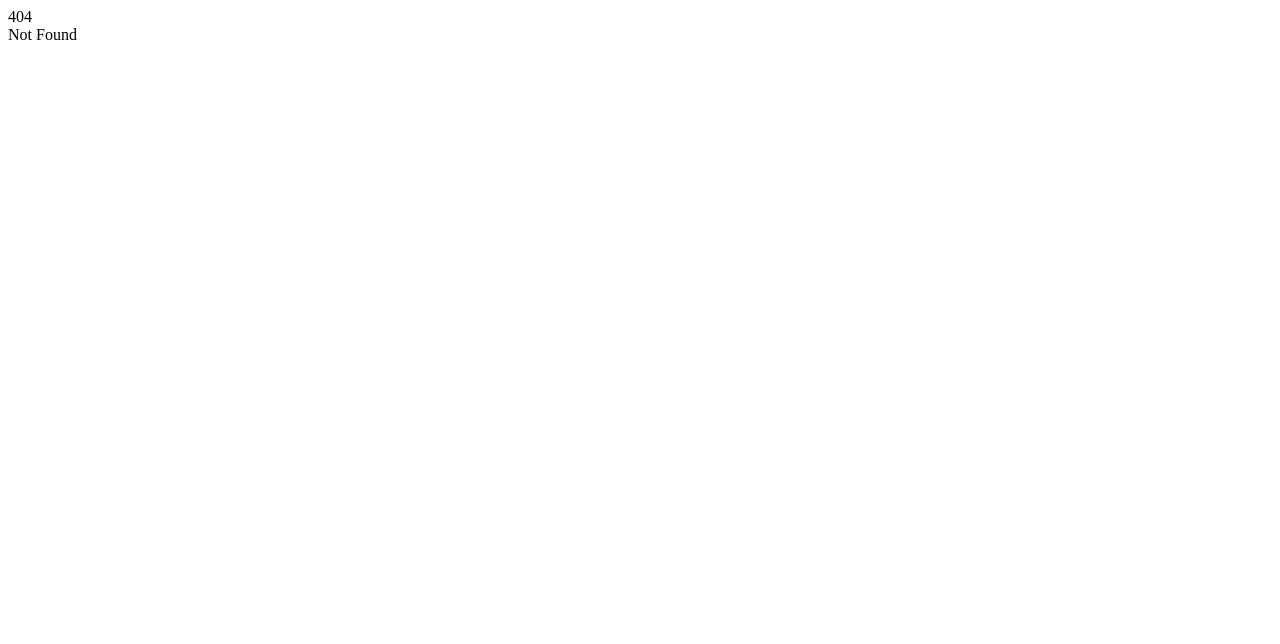
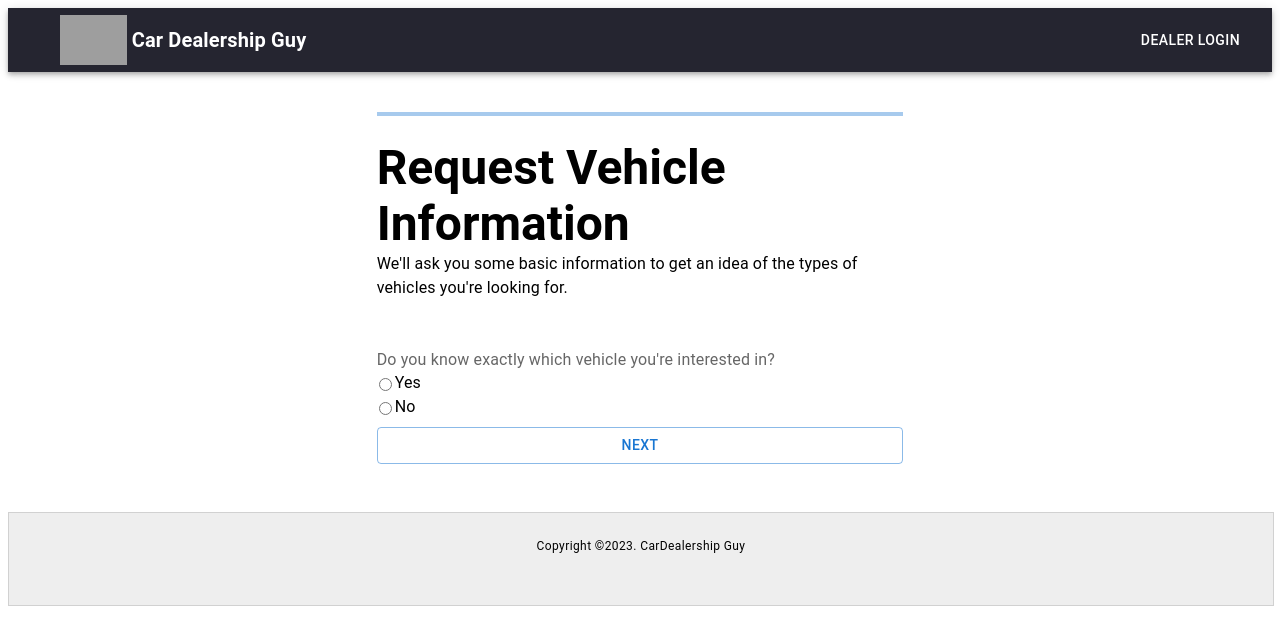
Before and after one commit to harshcardealershipguy/car-dealership-guy, a Next.js app in the folder frontend/: page /create-vehicle-request/initial in a window 1280 px wide. Before the commit this address had no page. Shown: the top 644 px of the page. Built offline with nearby package versions, Linux system fonts and the light colour scheme; grey boxes are pictures that could not be loaded.

Commit message:
Add path param for lead form, clean up pages

```diff
--- a/frontend/src/components/CreateVehicleRequest/Page1.js
+++ b/frontend/src/components/CreateVehicleRequest/Page1.js
@@ -1,7 +1,4 @@
-import { useForm } from "react-hook-form";
-
-
-import {Field} from "@/components/CreateVehicleRequest/Field";
+import {useForm} from "react-hook-form";
 import {useEffect, useState} from "react";
 import {Button, FormControl, FormControlLabel, FormLabel, RadioGroup, Typography} from "@mui/material";
 
@@ -24,9 +21,9 @@ export const Page1 = ({goToPage}) => {
         //TODO: save to DB
 
         if(state['exact_vehicle_known'] === 'exact_vehicle_known_yes') {
-            goToPage('Page2-yes', 20);
+            goToPage('known-vehicle');
         } else if (state['exact_vehicle_known'] === 'exact_vehicle_known_no') {
-            goToPage('Page2-no', 20);
+            goToPage('unknown-vehicle');
         }
     }, [state])
 
--- a/frontend/src/components/CreateVehicleRequest/Page2-no.js
+++ b/frontend/src/components/CreateVehicleRequest/Page2-no.js
@@ -1,20 +1,6 @@
-import { Controller, useForm } from "react-hook-form";
-
-
-import {Field} from "@/components/CreateVehicleRequest/Field";
+import {useForm} from "react-hook-form";
 import {useEffect, useState} from "react";
-import {
-    Box,
-    Button,
-    Checkbox,
-    FormControl,
-    Input,
-    InputLabel,
-    LinearProgress,
-    ListItemText,
-    MenuItem,
-    Select, Typography
-} from "@mui/material";
+import {Button, FormControl, InputLabel, MenuItem, Select, Typography} from "@mui/material";
 import MultiSelect from "@/components/Form/MultiSelect";
 import {makesModels} from "@/data/makesModels";
 import {exteriorColors} from "@/data/exteriorColors";
@@ -22,16 +8,6 @@ import {interiorColors} from "@/data/interiorColors";
 import {importantFeatures} from "@/data/importantFeatures";
 
 export const Page2No = ({goToPage}) => {
-    const yearLows = [2010, 2011, 2012, 2013, 2014, 2015, 2016, 2017, 2018, 2019, 2020, 2021, 2022, 2023];
-    const yearHighs = [2011, 2012, 2013, 2014, 2015, 2016, 2017, 2018, 2019, 2020, 2021, 2022, 2023, 2024];
-
-    const options = [
-        { id: 1, name: "Option 1" },
-        { id: 2, name: "Option 2" },
-        { id: 3, name: "Option 3" },
-    ];
-
-
     const [state, setState] = useState({});
     const {
         control,
@@ -45,7 +21,7 @@ export const Page2No = ({goToPage}) => {
     const saveData = (data) => {
         setState({ ...state, ...data });
 
-        goToPage('Page3', 40);
+        goToPage('timing');
     };
 
     useEffect(() => {
--- a/frontend/src/components/CreateVehicleRequest/Page2-yes.js
+++ b/frontend/src/components/CreateVehicleRequest/Page2-yes.js
@@ -1,9 +1,6 @@
-import { useForm } from "react-hook-form";
-
-
-import {Field} from "@/components/CreateVehicleRequest/Field";
+import {useForm} from "react-hook-form";
 import {useEffect, useState} from "react";
-import {Box, Button, FormControl, InputLabel, LinearProgress, MenuItem, Select, Typography} from "@mui/material";
+import {Button, FormControl, InputLabel, MenuItem, Select, Typography} from "@mui/material";
 import {makesModels} from "@/data/makesModels";
 import {interiorColors} from "@/data/interiorColors";
 import {exteriorColors} from "@/data/exteriorColors";
@@ -23,7 +20,7 @@ export const Page2Yes = ({goToPage}) => {
     const saveData = (data) => {
         setState({ ...state, ...data });
 
-        goToPage('Page3', 40);
+        goToPage('timing');
     };
 
     const make = watch('make');
--- a/frontend/src/components/CreateVehicleRequest/Page3.js
+++ b/frontend/src/components/CreateVehicleRequest/Page3.js
@@ -1,9 +1,6 @@
-import { useForm } from "react-hook-form";
-
-
-import {Field} from "@/components/CreateVehicleRequest/Field";
+import {useForm} from "react-hook-form";
 import {useEffect, useState} from "react";
-import {Box, Button, FormControl, InputLabel, LinearProgress, MenuItem, Select, Typography} from "@mui/material";
+import {Button, FormControl, InputLabel, MenuItem, Select, Typography} from "@mui/material";
 
 export const Page3 = ({goToPage}) => {
 
@@ -18,7 +15,7 @@ export const Page3 = ({goToPage}) => {
     const saveData = (data) => {
         setState({ ...state, ...data });
 
-        goToPage('Page4', 60);
+        goToPage('trade-in');
     };
 
     const payment_method = watch('payment_method');
--- a/frontend/src/components/CreateVehicleRequest/Page4.js
+++ b/frontend/src/components/CreateVehicleRequest/Page4.js
@@ -1,18 +1,12 @@
-import { useForm } from "react-hook-form";
-
-
-import {Field} from "@/components/CreateVehicleRequest/Field";
+import {useForm} from "react-hook-form";
 import {useEffect, useState} from "react";
-import Label from "@/components/Label";
-import Input from "@/components/Input";
-import InputError from "@/components/InputError";
 import {
-    Box,
     Button,
     FormControl,
     FormControlLabel,
     FormLabel,
-    InputLabel, LinearProgress, MenuItem,
+    InputLabel,
+    MenuItem,
     RadioGroup,
     Select,
     Typography
@@ -33,7 +27,7 @@ export const Page4 = ({goToPage}) => {
     const saveData = (data) => {
         setState({ ...state, ...data });
 
-        goToPage('Page5', 80);
+        goToPage('personal-info');
     };
 
     const make = watch('make');
--- a/frontend/src/components/CreateVehicleRequest/Page5.js
+++ b/frontend/src/components/CreateVehicleRequest/Page5.js
@@ -1,22 +1,6 @@
-import { useForm } from "react-hook-form";
-
-
-import {Field} from "@/components/CreateVehicleRequest/Field";
+import {useForm} from "react-hook-form";
 import {useEffect, useState} from "react";
-import Label from "@/components/Label";
-import Input from "@/components/Input";
-import InputError from "@/components/InputError";
-import {
-    Box,
-    Button,
-    FormControl,
-    InputLabel,
-    LinearProgress,
-    MenuItem,
-    Select,
-    TextField,
-    Typography
-} from "@mui/material";
+import {Button, FormControl, InputLabel, MenuItem, Select, TextField, Typography} from "@mui/material";
 import {states} from "@/data/states";
 
 export const Page5 = ({goToPage}) => {
@@ -32,7 +16,7 @@ export const Page5 = ({goToPage}) => {
     const saveData = (data) => {
         setState({ ...state, ...data });
 
-        goToPage('ThankYouPage', 100);
+        goToPage('thank-you');
     };
 
     useEffect(() => {
--- a/frontend/src/components/Footer.js
+++ b/frontend/src/components/Footer.js
@@ -3,6 +3,7 @@ import {Box, Container, Paper, Typography} from "@mui/material";
 
 const Footer = () => (
     <Paper sx={{
+        mt: 6,
         width: '100%',
         backgroundColor: '#eee'
     }} component="footer" square variant="outlined">
--- a/frontend/src/pages/create-vehicle-request.js
+++ b/frontend/src/pages/create-vehicle-request/[page].js
@@ -1,9 +1,7 @@
-import AuthCard from '@/components/AuthCard'
 import AuthSessionStatus from '@/components/AuthSessionStatus'
 import GuestLayout from '@/components/Layouts/GuestLayout'
-import { useAuth } from '@/hooks/auth'
-import { useEffect, useState } from 'react'
-import { useRouter } from 'next/router'
+import {useEffect, useState} from 'react'
+import {useRouter} from 'next/router'
 import {Page1} from "@/components/CreateVehicleRequest/Page1";
 import {Page2Yes} from "@/components/CreateVehicleRequest/Page2-yes";
 import {Page2No} from "@/components/CreateVehicleRequest/Page2-no";
@@ -15,52 +13,53 @@ import {Page5} from "@/components/CreateVehicleRequest/Page5";
 
 const CreateVehicleRequest = () => {
 
-    const [page, setPage] = useState('Page1');
+    const router = useRouter();
+    const { page } = router.query;
+
     const [progressBarValue, setProgressBarValue] = useState(0);
+
+    const pagesToProgress = {
+        'initial': 0,
+        'known-vehicle': 20,
+        'unknown-vehicle': 20,
+        'timing': 40,
+        'trade-in': 60,
+        'personal-info': 80,
+        'thank-you': 100
+    }
 
     useEffect(() => {
       //TODO: if there is an external_id in the query param, attempt to load the data
-    })
+
+        setProgressBarValue(pagesToProgress[page]);
+        console.log("page changed: " + page);
+    }, [page])
 
     function renderForm() {
         switch(page) {
-            case 'Page1':
-                return (
-                    <Page1 goToPage={goToPage}/>
-                );
-            case 'Page2-yes':
-                return (
-                    <Page2Yes goToPage={goToPage}/>
-                );
-            case 'Page2-no':
-                return (
-                    <Page2No goToPage={goToPage}/>
-                );
-            case 'Page3':
-                return (
-                    <Page3 goToPage={goToPage}/>
-                );
-            case 'Page4':
-                return (
-                    <Page4 goToPage={goToPage}/>
-                )
-            case 'Page5':
-                return (
-                    <Page5 goToPage={goToPage}/>
-                )
-            case 'ThankYouPage':
-                return (
-                    <ThankYouPage/>
-                )
+            case 'initial':
+                return <Page1 goToPage={goToPage}/>;
+            case 'known-vehicle':
+                return <Page2Yes goToPage={goToPage}/>;
+            case 'unknown-vehicle':
+                return <Page2No goToPage={goToPage}/>;
+            case 'timing':
+                return <Page3 goToPage={goToPage}/>;
+            case 'trade-in':
+                return <Page4 goToPage={goToPage}/>;
+            case 'personal-info':
+                return <Page5 goToPage={goToPage}/>;
+            case 'thank-you':
+                return <ThankYouPage/>;
             default:
-                return <div>no page</div>
+                return <div>No page</div>
         }
     }
 
     function goToPage(pageName, progressBar) {
         //TODO: send form state up to server
-        setProgressBarValue(progressBar);
-        setPage(pageName);
+
+        router.push('/create-vehicle-request/'+pageName);
     }
 
     return (
```
